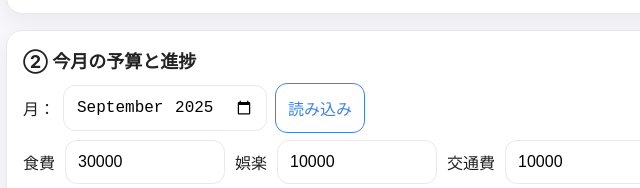
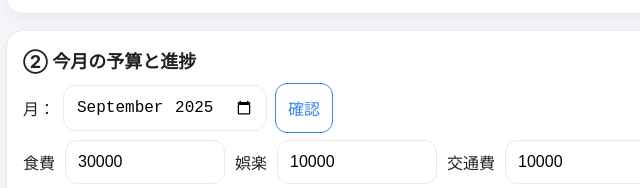
Before and after one commit to gavery712-commits/budget-pwa, a plain HTML site: page index.html in a window 1280 px wide. Shown: the part 852-1040 px from the top of the page, 114-754 px from the left. Drawn offline with Linux system fonts and the light colour scheme.

Commit message:
Update index.html
text change

```diff
--- a/index.html
+++ b/index.html
@@ -98,7 +98,7 @@
       <div class="row" style="gap:8px">
         <label for="monthPick">月：</label>
         <input id="monthPick" type="month" />
-        <button id="resetMonth" class="btn-text">読み込み</button>
+        <button id="resetMonth" class="btn-text">確認</button>
       </div>
       <!-- 手動入力フォーム：この月の予算（localStorageに保存） -->
       <div class="row" style="margin-top:7px">
```
